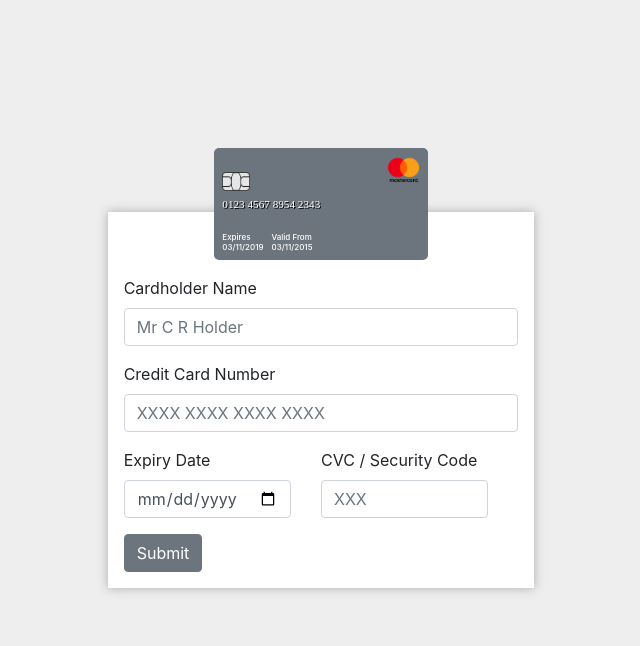
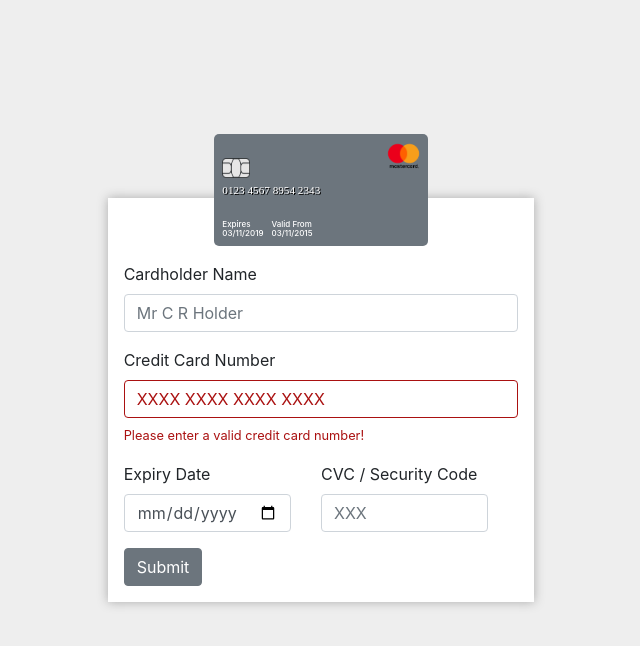
Before and after one commit to ciancollier17/credit-card-form, a React (Create React App) app: page / in a window 1280 px wide. Shown: the top 646 px of the page, without its empty margins (304-944 px from the left). Built offline with nearby package versions, Linux system fonts and the light colour scheme; a web font is replaced by a local one.

Commit message:
Added validation for Cardholder Name field, refactored component structure

```diff
--- a/package.json
+++ b/package.json
@@ -6,8 +6,10 @@
     "bootstrap": "^4.3.1",
     "react": "^16.11.0",
     "react-dom": "^16.11.0",
+    "react-redux": "^7.1.1",
     "react-scripts": "3.2.0",
-    "reactstrap": "^8.1.1"
+    "reactstrap": "^8.1.1",
+    "redux": "^4.0.4"
   },
   "scripts": {
     "start": "react-scripts start",
--- a/src/App.js
+++ b/src/App.js
@@ -1,59 +1,14 @@
 import React from 'react';
-import "./formcontainer.css";
-import "./creditcard.css";
-import {Form, FormGroup, Input, Label, Button} from 'reactstrap';
+import CreditCard from './components/CreditCard';
+import CreditCardForm from './components/CreditCardForm';
 
 function App () {
   return (
     <div id="content">
       <div className="row">
         <div id="form-container" className="col-md-4">
-          <div id="credit-card">
-            <div>
-              <div className="top-section">
-                <img className="chip" src="chip.png" style={{float: 'left', height: '1.2rem', paddingLeft: '0.5rem', marginTop: '1.5rem'}} />
-              </div>
-              <div className="top-section">
-                <img src="mastercard.png" />
-              </div>
-            </div>
-            <div>
-              <h3>0123 4567 8954 2343</h3>
-            </div>
-            <div>
-              <div className="expiry">
-                <h4>Expires</h4>
-                <h4>03/11/2019</h4>
-              </div>
-              <div className="expiry">
-                <h4>Valid From</h4>
-                <h4>03/11/2015</h4>
-              </div>
-            </div>
-          </div>
-          <Form>
-            <FormGroup>
-              <Label for="cardholder-name">Cardholder Name</Label>
-              <Input type="text" name="cardholder-name" id="cardholder-name" placeholder="Mr C R Holder" />
-            </FormGroup>
-            <FormGroup>
-              <Label for="credit-card-number">Credit Card Number</Label>
-              <Input type="text" name="credit-card-number" id="credit-card-number" placeholder="XXXX XXXX XXXX XXXX" />
-            </FormGroup>
-            <FormGroup>
-              <div className="row">
-              <div className="col-md-6">
-              <Label for="expiry-date">Expiry Date</Label>
-              <Input type="date" name="expiry-date" id="expiry-date" />
-              </div>
-              <div className="col-md-6">
-              <Label for="cvc">CVC / Security Code</Label>
-              <Input type="text" name="cvc" id="cvc" placeholder="XXX" />
-              </div>
-              </div>
-            </FormGroup>
-            <Button>Submit</Button>
-          </Form>
+          <CreditCard />
+          <CreditCardForm />
         </div>
       </div>
     </div>
--- /dev/null
+++ b/src/components/CardholderName.jsx
@@ -0,0 +1,25 @@
+import React from 'react';
+import {FormGroup, Input, Label} from 'reactstrap';
+import {useDispatch, useSelector} from 'react-redux';
+import ErrorMessage from './ErrorMessage';
+
+const contentChanged = (e, dispatch) => {
+  dispatch({type: "CARDHOLDER_NAME_UPDATE", payload: e.target.value});
+}
+
+function CardholderName () {
+  const dispatch = useDispatch();
+  const isEmpty = useSelector(full_state => full_state.cardholderName.isEmpty);
+
+  return (
+    <React.Fragment>
+    <FormGroup>
+      <Label for="cardholder-name">Cardholder Name</Label>
+      <Input className={(isEmpty) ? "invalid-input" : ""} type="text" name="cardholder-name" id="cardholder-name" placeholder="Mr C R Holder" onChange={(e) => contentChanged(e, dispatch)} />
+    </FormGroup>
+    <ErrorMessage message="Please enter the name on your card!" visible={isEmpty} />
+    </React.Fragment>
+  );
+}
+
+export default CardholderName;
--- /dev/null
+++ b/src/components/CreditCard.jsx
@@ -0,0 +1,31 @@
+import React from 'react';
+
+function CreditCard () {
+  return (
+    <div id="credit-card">
+      <div>
+        <div className="top-section">
+          <img className="chip" src="chip.png" style={{float: 'left', height: '1.2rem', paddingLeft: '0.5rem', marginTop: '1.5rem'}} />
+        </div>
+        <div className="top-section">
+          <img src="mastercard.png" />
+        </div>
+      </div>
+      <div>
+        <h3>0123 4567 8954 2343</h3>
+      </div>
+      <div>
+        <div className="expiry">
+          <h4>Expires</h4>
+          <h4>03/11/2019</h4>
+        </div>
+        <div className="expiry">
+          <h4>Valid From</h4>
+          <h4>03/11/2015</h4>
+        </div>
+      </div>
+    </div>
+  );
+}
+
+export default CreditCard;
--- /dev/null
+++ b/src/components/CreditCardForm.jsx
@@ -0,0 +1,34 @@
+import React from 'react';
+import {useDispatch} from 'react-redux';
+import {Form, FormGroup, Button, Input, Label} from 'reactstrap';
+import CardholderName from './CardholderName';
+
+function CreditCardForm () {
+  const dispatch = useDispatch();
+
+  return (
+    <Form>
+      <CardholderName />
+      <FormGroup>
+        <Label for="credit-card-number">Credit Card Number</Label>
+        <Input type="text" className="invalid-input" name="credit-card-number" id="credit-card-number" placeholder="XXXX XXXX XXXX XXXX" />
+        <p className="invalid-input-message">Please enter a valid credit card number!</p>
+      </FormGroup>
+      <FormGroup>
+        <div className="row">
+        <div className="col-md-6">
+        <Label for="expiry-date">Expiry Date</Label>
+        <Input type="date" name="expiry-date" id="expiry-date" />
+        </div>
+        <div className="col-md-6">
+        <Label for="cvc">CVC / Security Code</Label>
+        <Input type="text" name="cvc" id="cvc" placeholder="XXX" />
+        </div>
+        </div>
+      </FormGroup>
+      <Button onClick={() => dispatch({type: "VALIDATE"})}>Submit</Button>
+    </Form>
+  );
+}
+
+export default CreditCardForm;
--- /dev/null
+++ b/src/components/ErrorMessage.jsx
@@ -0,0 +1,11 @@
+import React from 'react';
+
+function ErrorMessage (props) {
+  if (props.visible) {
+    return <p className="invalid-input-message">{props.message}</p>
+  } else {
+    return null;
+  }
+}
+
+export default ErrorMessage;
--- a/src/creditcard.css
+++ b/src/creditcard.css
@@ -51,3 +51,35 @@
 .expiry {
 
 }
+
+.invalid-input {
+  border-color: #aa1111;
+  color: #aa1111 !important;
+}
+
+.invalid-input:focus {
+  border-color: #aa1111;
+  box-shadow: none;
+}
+
+.invalid-input::-webkit-input-placeholder {
+  color: #aa1111 !important;
+}
+
+.invalid-input::-moz-placeholder {
+  color: #aa1111 !important;
+}
+
+.invalid-input::-ms-placeholder {
+  color: #aa1111 !important;
+}
+
+.invalid-input::placeholder {
+  color: #aa1111 !important;
+}
+
+.invalid-input-message {
+  color: #aa1111;
+  font-size: 0.8rem;
+  margin-top: 0.5rem;
+}
--- a/src/index.js
+++ b/src/index.js
@@ -1,10 +1,17 @@
 import React from 'react';
 import ReactDOM from 'react-dom';
+import {createStore} from 'redux';
+import {Provider} from 'react-redux';
+import reducers from './reducers';
 import App from './App';
 import * as serviceWorker from './serviceWorker';
 import "bootstrap/dist/css/bootstrap.min.css";
+import "./formcontainer.css";
+import "./creditcard.css";
 
-ReactDOM.render(<App />, document.getElementById('root'));
+let store = createStore(reducers);
+
+ReactDOM.render(<Provider store={store}><App /></Provider>, document.getElementById('root'));
 
 // If you want your app to work offline and load faster, you can change
 // unregister() to register() below. Note this comes with some pitfalls.
--- /dev/null
+++ b/src/reducers/CardholderNameReducer.js
@@ -0,0 +1,21 @@
+const CardholderNameReducer = (initialState = {value: "", isEmpty: false}, action) => {
+  switch (action.type) {
+    case "CARDHOLDER_NAME_UPDATE":
+      return {
+        value: action.payload,
+        isEmpty: false
+      };
+      break;
+    case "VALIDATE":
+      console.log("run");
+      return {
+        value: initialState.value,
+        isEmpty: !initialState.value
+      };
+    default:
+      return initialState;
+      break;
+  }
+}
+
+export default CardholderNameReducer;
--- /dev/null
+++ b/src/reducers/index.js
@@ -0,0 +1,6 @@
+import {combineReducers} from 'redux';
+import CardholderNameReducer from './CardholderNameReducer';
+
+export default combineReducers({
+  cardholderName: CardholderNameReducer
+});
```
Also changed, not shown: 1 other file (tests, documents, lock files or other folders).
